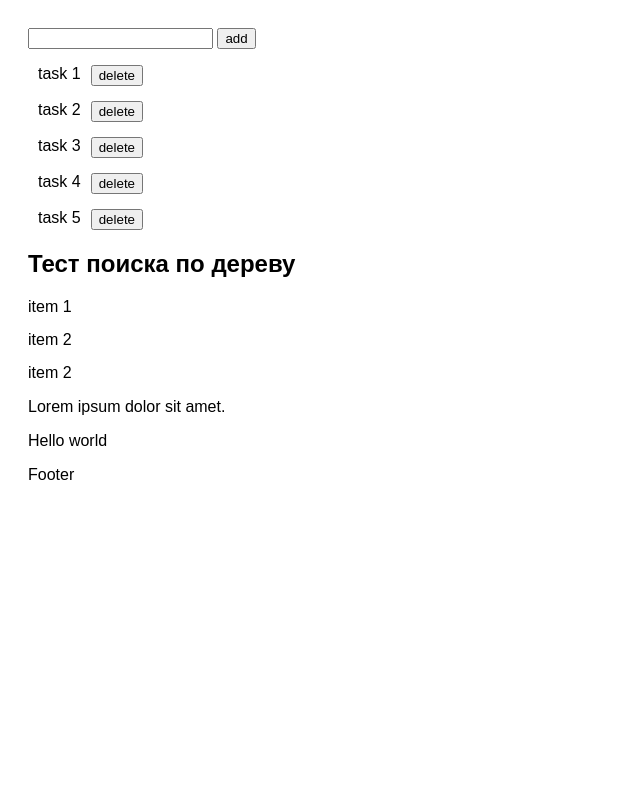
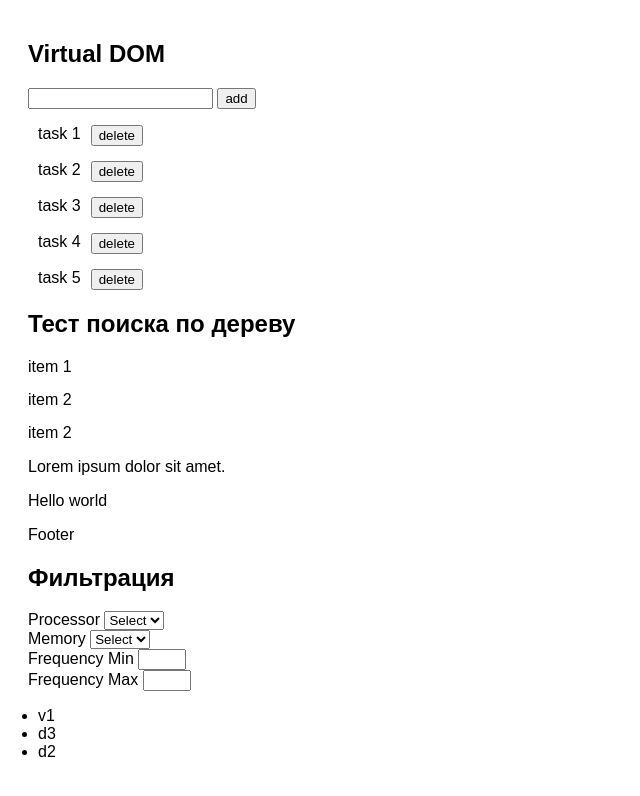
Before and after one commit to Denoro55/DOM, a website built with webpack: page index.html in a window 1280 px wide. Shown: the whole page, without its empty margins (0-640 px from the left). Built offline with nearby package versions, Linux system fonts and the light colour scheme.

Commit message:
feat(filter) фильтр + вебпак

```diff
--- a/index.html
+++ b/index.html
@@ -6,6 +6,7 @@
 	<link rel="stylesheet" href="src/styles/style.css">
 </head>
 <body>
+	<h2>Virtual DOM</h2>
 	<div class="app"></div>
 	<h2>Тест поиска по дереву</h2>
 	<div class="content">
@@ -20,7 +21,35 @@
 		</div>
 		<div class="footer">Footer</div>
 	</div>
+	<h2>Фильтрация</h2>
+	<form>
+		<div>
+			<label>Processor</label>
+			<select name="processor_eq">
+				<option value="">Select</option>
+				<option value="intel">Intel</option>
+				<option value="amd">AMD</option>
+			</select>
+		</div>
+		<div>
+			<label>Memory</label>
+			<select name="memory_eq">
+				<option value="">Select</option>
+				<option value="8">8</option>
+				<option value="16">16</option>
+				<option value="32">32</option>
+			</select>
+		</div>
+		<div>
+			<label>Frequency Min</label>
+			<input type="number" name="frequency_gt" min="1" max="5" value=""></input>
+		</div>
+		<div>
+			<label>Frequency Max</label>
+			<input type="number" name="frequency_lt" min="1" max="5" value=""></input>
+		</div>
+	</form>
+	<div class="result"></div>
 </body>
-<script src="src/scripts/find.js"></script>
 <script src="dist/main.js"></script>
 </html>
--- a/src/index.js
+++ b/src/index.js
@@ -1,114 +1,11 @@
-import _ from 'lodash';
+import find from './scripts/find';
+import filter from './scripts/filter';
+import virtualDOM from './scripts/virtualDOM';
 
 document.addEventListener('DOMContentLoaded', () => {
-	const generatorId = (n) => {
-		return () => {
-			return ++n;
-		};
-	};
-
-	const generate = generatorId(5);
-
-	class Updater {
-		constructor (selector) {
-			this.selector = selector;
-		}
-
-		update (html) {
-			const active = document.activeElement;
-			this.selector.innerHTML = html;
-
-			if (active && active.id) {
-				var newActive = document.getElementById(active.id);
-				if (newActive && newActive.setSelectionRange) {
-					const strLength = newActive.value.length;
-					newActive.setSelectionRange(strLength, strLength);
-				}
-				newActive.focus();
-			}
-		}
-	}
-
-	class DOM {
-		static render (component, selector) {
-			const updater = new Updater(selector);
-			component.updater = updater;
-			updater.update(component.render());
-		}
-	}
-
-	class Component {
-		getInitialState () {
-			return null;
-		}
-
-		constructor (props, updater) {
-			this.props = props;
-			this.updater = updater;
-			this.state = this.getInitialState();
-		}
-
-		stateUpdate (newState) {
-			_.forEach(newState, (value, key) => {
-				this.state[key] = value;
-			}, this);
-			this.updater.update(this.render());
-		}
-	}
-
-	class TodoList extends Component {
-		getInitialState () {
-			return { currentText: '', tasks: this.props.tasks };
-		}
-
-		deleteItem (id) {
-			const copy = _.clone(this.state.tasks);
-			delete copy[id];
-			this.stateUpdate({ tasks: copy });
-		}
-
-		handleTaskInput (e) {
-			e.preventDefault();
-			this.stateUpdate({ currentText: e.target.value });
-		}
-
-		handleAddTask () {
-			const copy = _.clone(this.state.tasks);
-			const newId = generate();
-			copy[newId] = {
-				text: this.state.currentText,
-				id: newId
-			};
-			this.stateUpdate({ currentText: '', tasks: copy });
-		}
-
-		render () {
-			const tasksToString = Object.values(this.state.tasks).map(task => `<li class="item">
-				<div>${task.text}</div>
-				<button onclick="component.deleteItem(${task.id})">delete</button>
-			</li>`).join('');
-
-			const currentValue = this.state.currentText;
-
-			return (
-				`<input id="input" value="${currentValue}" onkeyup="component.handleTaskInput(window.event)" type="text"/> <button onclick="component.handleAddTask()">add</button>` +
-			'<ul>' + tasksToString + '</ul>'
-			);
-		}
-	}
-
-	window.component = new TodoList({
-		tasks: {
-			1: { text: 'task 1', id: 1 },
-			2: { text: 'task 2', id: 2 },
-			3: { text: 'task 3', id: 3 },
-			4: { text: 'task 4', id: 4 },
-			5: { text: 'task 5', id: 5 }
-		}
-	});
-
-	DOM.render(
-		component, // eslint-disable-line
-		document.querySelector('.app')
-	);
+	(() => {
+		virtualDOM();
+		console.log(find(document.querySelector('.content'), 'li'));
+		filter();
+	})();
 });
--- /dev/null
+++ b/src/scripts/filter.js
@@ -0,0 +1,66 @@
+const initFilter = () => {
+	const notebooks = [
+		{
+			model: 'v1', processor: 'intel', frequency: 1.7, memory: 16
+		},
+		{
+			model: 'd3', processor: 'intel', frequency: 3.5, memory: 8
+		},
+		{
+			model: 'd2', processor: 'amd', frequency: 2.5, memory: 16
+		}
+	];
+
+	const predicates = {
+		eq: (value) => (el) => String(value) === String(el),
+		gt: (value) => (el) => Number(value) <= Number(el),
+		lt: (value) => (el) => Number(value) >= Number(el)
+	};
+
+	const state = {
+		filters: {
+			processor_eq: null,
+			memory_eq: null,
+			frequency_gt: null,
+			frequency_lt: null
+		}
+	};
+
+	const filters = [
+		{ name: 'processor_eq', eventType: 'change' },
+		{ name: 'memory_eq', eventType: 'change' },
+		{ name: 'frequency_gt', eventType: 'input' },
+		{ name: 'frequency_lt', eventType: 'input' }
+	];
+
+	filters.forEach(({ name, eventType }) => {
+		const element = document.querySelector(`[name="${name}"]`);
+		element.addEventListener(eventType, ({ target }) => {
+			state.filters[target.name] = target.value !== '' ? target.value : null;
+			render(state);
+		});
+	});
+
+	const filterItems = (stateFilters, items) => {
+		const activeFilters = Object.keys(stateFilters).filter(e => stateFilters[e]);
+		return activeFilters.reduce((acc, filter) => {
+			const [name, predicateName] = filter.split('_');
+			const match = predicates[predicateName];
+			return acc.filter(item => match(stateFilters[filter])(item[name]));
+		}, items);
+	};
+
+	const render = (state) => {
+		const result = document.querySelector('.result');
+		const filtered = filterItems(state.filters, notebooks);
+		if (filtered.length < 1) {
+			result.innerHTML = '';
+			return;
+		}
+		result.innerHTML = `<ul>${filtered.map(e => `<li>${e.model}</li>`).join('')}</ul>`;
+	};
+
+	render(state);
+};
+
+export default initFilter;
--- a/src/scripts/find.js
+++ b/src/scripts/find.js
@@ -1,5 +1,3 @@
-document.addEventListener('DOMContentLoaded', () => {
-	// выбрать элементы с дерева
 const highlightElements = (parent, tag) => {
 	const children = [...parent.children];
 	const initAcc = children.filter(child => child.tagName.toLowerCase() === tag);
@@ -8,5 +6,4 @@ document.addEventListener('DOMContentLoaded', () => {
 	}, initAcc);
 };
 
-	console.log(highlightElements(document.querySelector('.content'), 'li'));
-});
+export default highlightElements;
--- /dev/null
+++ b/src/scripts/virtualDOM.js
@@ -0,0 +1,116 @@
+import _ from 'lodash';
+
+const virtualDOM = () => {
+	const generatorId = (n) => {
+		return () => {
+			return ++n;
+		};
+	};
+
+	const generate = generatorId(5);
+
+	class Updater {
+		constructor (selector) {
+			this.selector = selector;
+		}
+
+		update (html) {
+			const active = document.activeElement;
+			this.selector.innerHTML = html;
+
+			if (active && active.id) {
+				var newActive = document.getElementById(active.id);
+				if (newActive && newActive.setSelectionRange) {
+					const strLength = newActive.value.length;
+					newActive.setSelectionRange(strLength, strLength);
+				}
+				newActive.focus();
+			}
+		}
+	}
+
+	class DOM {
+		static render (component, selector) {
+			const updater = new Updater(selector);
+			component.updater = updater;
+			updater.update(component.render());
+		}
+	}
+
+	class Component {
+		getInitialState () {
+			return null;
+		}
+
+		constructor (props, updater) {
+			this.props = props;
+			this.updater = updater;
+			this.state = this.getInitialState();
+		}
+
+		stateUpdate (newState) {
+			_.forEach(newState, (value, key) => {
+				this.state[key] = value;
+			}, this);
+			this.updater.update(this.render());
+		}
+	}
+
+	class TodoList extends Component {
+		getInitialState () {
+			return { currentText: '', tasks: this.props.tasks };
+		}
+
+		deleteItem (id) {
+			const copy = _.clone(this.state.tasks);
+			delete copy[id];
+			this.stateUpdate({ tasks: copy });
+		}
+
+		handleTaskInput (e) {
+			e.preventDefault();
+			this.stateUpdate({ currentText: e.target.value });
+		}
+
+		handleAddTask () {
+			const copy = _.clone(this.state.tasks);
+			const newId = generate();
+			copy[newId] = {
+				text: this.state.currentText,
+				id: newId
+			};
+			this.stateUpdate({ currentText: '', tasks: copy });
+		}
+
+		render () {
+			const tasksToString = Object.values(this.state.tasks).map(task => `<li class="item">
+				<div>${task.text}</div>
+				<button onclick="component.deleteItem(${task.id})">delete</button>
+			</li>`).join('');
+
+			const currentValue = this.state.currentText;
+
+			return (
+				`<input id="input" value="${currentValue}" onkeyup="component.handleTaskInput(window.event)" type="text"/> <button onclick="component.handleAddTask()">add</button>` +
+			'<ul>' + tasksToString + '</ul>'
+			);
+		}
+	}
+
+	window.component = new TodoList({
+		tasks: {
+			1: { text: 'task 1', id: 1 },
+			2: { text: 'task 2', id: 2 },
+			3: { text: 'task 3', id: 3 },
+			4: { text: 'task 4', id: 4 },
+			5: { text: 'task 5', id: 5 }
+		}
+	});
+
+	DOM.render(
+		component, // eslint-disable-line
+		document.querySelector('.app')
+	);
+};
+
+export default virtualDOM;
--- /dev/null
+++ b/webpack.config.js
@@ -0,0 +1,24 @@
+const path = require('path');
+
+const conf = {
+	entry: './src/index.js',
+	output: {
+		path: path.resolve(__dirname, './dist'), // соединяет пути правильно
+		filename: 'main.js',
+		publicPath: 'dist/' // (при браузерсинке чтобы видело путь и обновляло автоматом)
+	},
+	devServer: {
+		overlay: true // (для ошибок на экране вместо консоли)
+	},
+	module: {
+		rules: [
+			{
+				test: /\.js$/,
+				loader: 'babel-loader',
+				exclude: '/node_modules'
+			}
+		]
+	}
+};
+
+module.exports = conf;
```
Also changed, not shown: package.json (+6 -2 lines), dist/main.js, 1 other file. Lines whose indentation alone changed are shown as unchanged.
